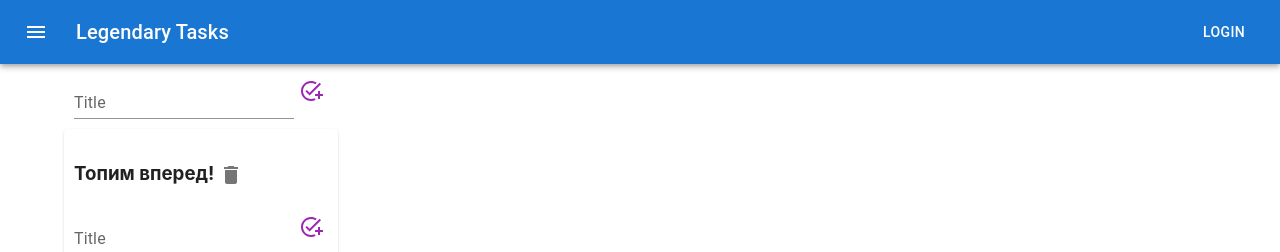
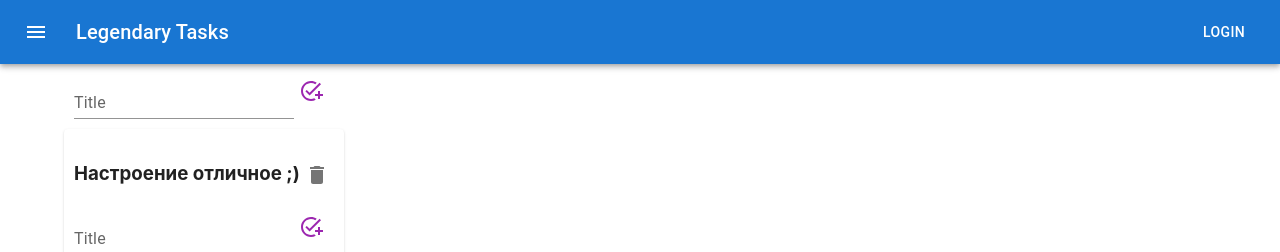
Before and after one commit to Apolinapolis/ToDo, a React (Create React App) app: page / in a window 1280 px wide. Shown: the top 252 px of the page. Built offline with nearby package versions, Linux system fonts and the light colour scheme.

Commit message:
Test commit

```diff
--- a/src/State/todolist-reducer.ts
+++ b/src/State/todolist-reducer.ts
@@ -27,7 +27,7 @@ title: string
 export let todolistid1 = v1()
 
 const initialState:Array<ToDoListType> = [
-    { id: todolistid1, title: "Топим вперед!", filter: "All" }
+    { id: todolistid1, title: "Настроение отличное ;)", filter: "All" }
 ]
 export const todolistsReducer = (state: Array<ToDoListType> = initialState, action: ActionType): Array<ToDoListType>  => {
 
```
Also changed, not shown: 1 other file (tests, documents, lock files or other folders).
